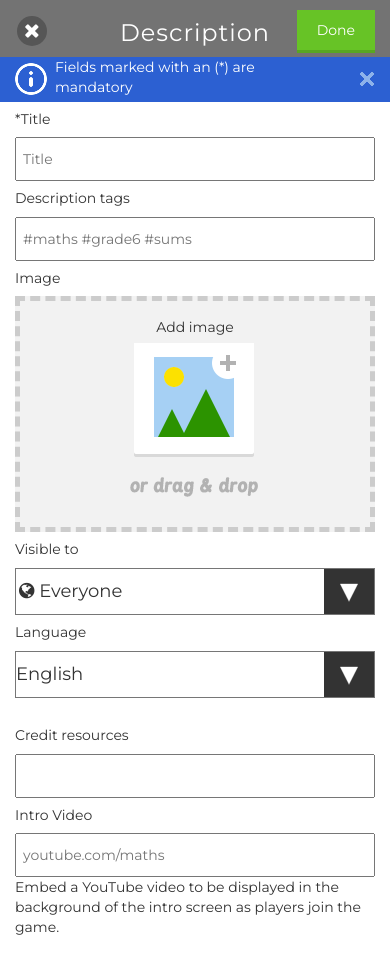
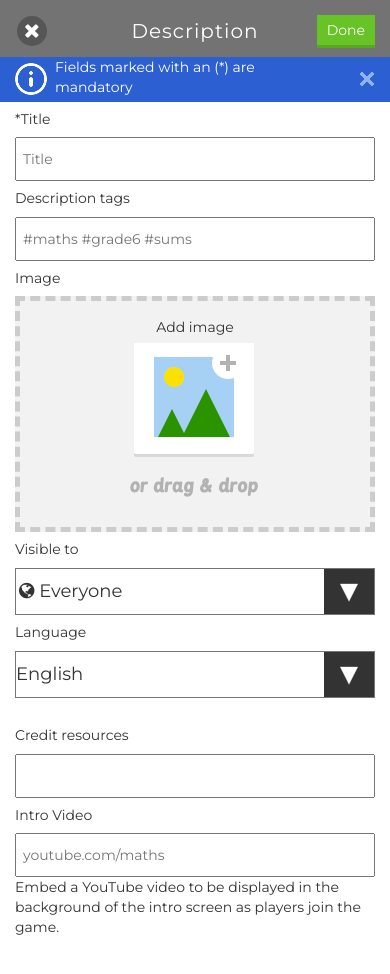
Before and after one commit to co851002/Kahoot-Dev-Test, a plain HTML site: page index.html in a window 390 px wide. Shown: the top 974 px of the page. Drawn offline with nearby package versions, Linux system fonts and the light colour scheme.

Commit message:
Update main.css

```diff
--- a/css/main.css
+++ b/css/main.css
@@ -588,4 +588,11 @@ a.dz-remove:before {
         min-height: 1250px;
         font-family: 'Montserrat', sans-serif!important;
     }
+    .header_button_done {
+    top: 15px;
+    padding: 5px 10px;
+    }
+    .header_page_title {
+    font-size: 20px;
+    }
 }
```
